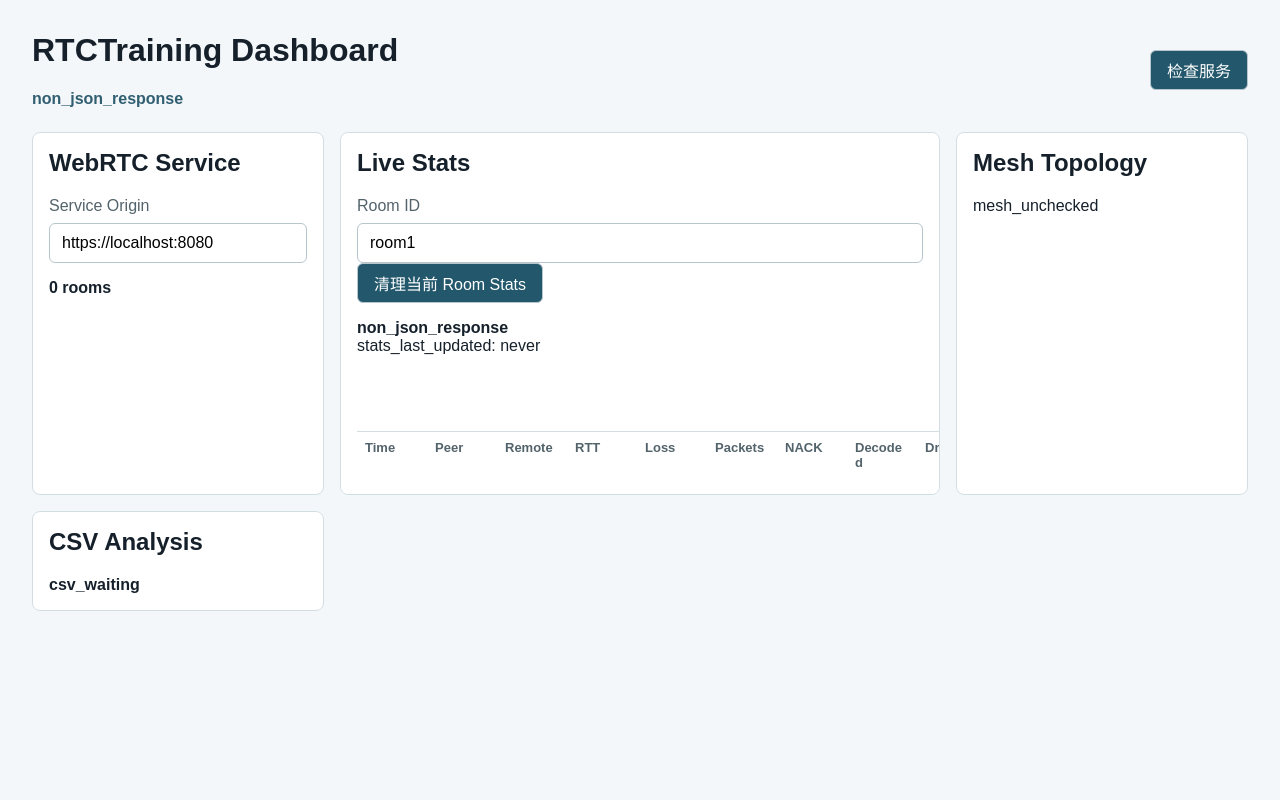
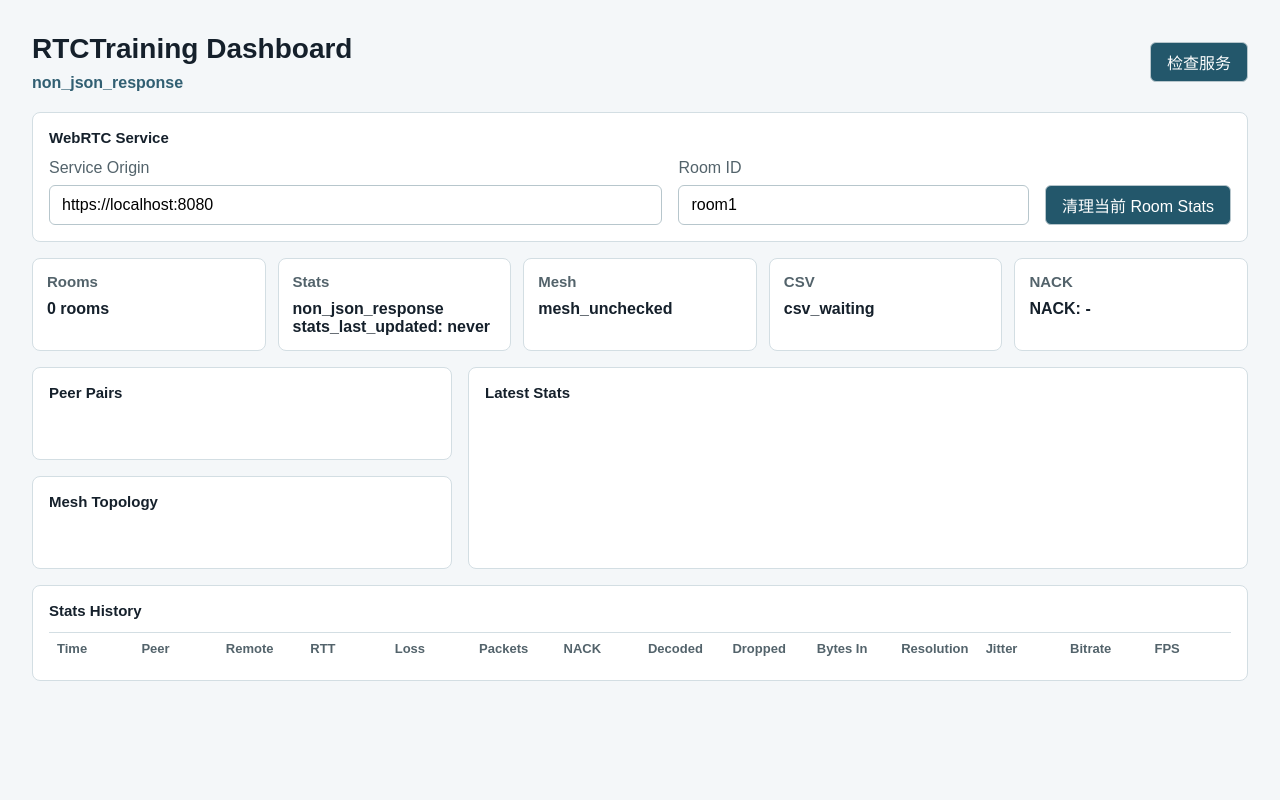
Before and after one commit to kaysono0/RTCTraining, a Python web app: template templates/dashboard/index.html in a window 1280 px wide. Run offline with Jinja, Linux system fonts and the light colour scheme; the template is opened without the code that fills it, so the values that code supplies are empty.

Commit message:
Redesign dashboard layout

```diff
--- a/static/dashboard/dashboard.css
+++ b/static/dashboard/dashboard.css
@@ -7,6 +7,7 @@ body {
   color: #15202b;
   background: #f4f7f9;
   font-family: Arial, "PingFang SC", "Microsoft YaHei", sans-serif;
+  overflow-x: hidden;
 }
 
 .dashboard-shell {
@@ -19,13 +20,25 @@ body {
   align-items: center;
   justify-content: space-between;
   gap: 24px;
-  margin-bottom: 24px;
+  margin-bottom: 20px;
 }
 
 h1,
 h2,
 p {
   margin-top: 0;
+}
+
+h1 {
+  margin-bottom: 8px;
+  font-size: 28px;
+  line-height: 1.2;
+}
+
+h2 {
+  margin-bottom: 12px;
+  font-size: 15px;
+  line-height: 1.25;
 }
 
 #serviceState {
@@ -54,34 +67,87 @@ input {
   padding: 0 12px;
 }
 
-.status-grid {
+.dashboard-control-bar {
   display: grid;
-  grid-template-columns: repeat(auto-fit, minmax(260px, 1fr));
+  grid-template-columns: minmax(260px, 1.4fr) minmax(180px, 0.8fr) max-content;
+  align-items: end;
   gap: 16px;
-}
-
-.status-panel {
+  margin-bottom: 16px;
   padding: 16px;
   border: 1px solid #d3dee3;
   border-radius: 8px;
   background: #ffffff;
 }
 
+.control-bar-title {
+  grid-column: 1 / -1;
+  margin-bottom: -4px;
+}
+
+.dashboard-control-bar label,
 .status-panel label {
   display: block;
   margin-bottom: 8px;
   color: #53636b;
 }
 
-#roomSummary,
-#csvState,
-#statsState {
-  margin: 16px 0 0;
+.dashboard-summary-strip {
+  display: grid;
+  grid-template-columns: repeat(5, minmax(0, 1fr));
+  gap: 12px;
+  margin-bottom: 16px;
+}
+
+.dashboard-summary-strip article,
+.dashboard-latest-column,
+.dashboard-history-section,
+.status-panel {
+  border: 1px solid #d3dee3;
+  border-radius: 8px;
+  background: #ffffff;
+}
+
+.dashboard-summary-strip article {
+  min-width: 0;
+  padding: 14px;
+}
+
+.dashboard-summary-strip h2 {
+  margin-bottom: 8px;
+  color: #53636b;
+}
+
+.dashboard-summary-strip p {
+  margin-bottom: 0;
+  overflow-wrap: anywhere;
   font-weight: 700;
 }
 
-.stats-panel {
-  grid-column: span 2;
+.dashboard-main-grid {
+  display: grid;
+  grid-template-columns: minmax(280px, 0.35fr) minmax(0, 0.65fr);
+  gap: 16px;
+  margin-bottom: 16px;
+}
+
+.dashboard-side-column {
+  display: grid;
+  align-content: start;
+  gap: 16px;
+}
+
+.dashboard-latest-column,
+.dashboard-history-section {
+  min-width: 0;
+  padding: 16px;
+}
+
+.status-panel {
+  padding: 16px;
+}
+
+.dashboard-table-scroll {
+  width: 100%;
   overflow-x: auto;
 }
 
@@ -89,15 +155,28 @@ input {
   display: grid;
   gap: 6px;
   min-height: 28px;
-  margin: 16px 0;
+  margin: 0;
   padding-left: 18px;
+}
+
+#meshTopology {
+  display: grid;
+  gap: 8px;
+  min-height: 28px;
+  margin: 0;
+  padding-left: 18px;
+}
+
+#peerPairList li,
+#meshTopology li {
+  overflow-wrap: anywhere;
 }
 
 #latestStatsPanel {
   display: grid;
-  grid-template-columns: minmax(96px, max-content) 1fr;
+  grid-template-columns: minmax(128px, max-content) minmax(0, 1fr);
   gap: 8px 16px;
-  margin: 16px 0;
+  margin: 0;
 }
 
 #latestStatsPanel dt {
@@ -107,6 +186,7 @@ input {
 
 #latestStatsPanel dd {
   margin: 0;
+  overflow-wrap: anywhere;
 }
 
 #statsHistoryTable {
@@ -126,21 +206,55 @@ input {
 }
 
 #statsHistoryTable th {
+  position: sticky;
+  top: 0;
+  z-index: 1;
   color: #53636b;
+  background: #ffffff;
   font-size: 13px;
 }
 
-@media (max-width: 640px) {
+@media (max-width: 760px) {
   .dashboard-shell {
-    padding: 20px;
+    padding: 16px;
   }
 
   .dashboard-header {
     align-items: stretch;
     flex-direction: column;
+    gap: 12px;
   }
 
-  .stats-panel {
-    grid-column: span 1;
+  h1 {
+    font-size: 24px;
+  }
+
+  button,
+  input {
+    width: 100%;
+  }
+
+  .dashboard-control-bar {
+    grid-template-columns: 1fr;
+    gap: 12px;
+    padding: 8px;
+  }
+
+  .dashboard-summary-strip {
+    grid-template-columns: repeat(2, minmax(0, 1fr));
+  }
+
+  .dashboard-main-grid {
+    display: flex;
+    flex-direction: column;
+  }
+
+  .dashboard-latest-column {
+    order: -1;
+  }
+
+  #latestStatsPanel {
+    grid-template-columns: minmax(104px, max-content) minmax(0, 1fr);
+    font-size: 14px;
   }
 }
--- a/static/dashboard/dashboard.js
+++ b/static/dashboard/dashboard.js
@@ -175,8 +175,13 @@
     panel.innerHTML = "";
     const latest = (samples || [])[0];
     if (!latest) {
+      setText("nackSummary", "NACK: -");
       return;
     }
+    setText(
+      "nackSummary",
+      `NACK: ${formatMetric(metric(latest, "nack_mode"), "")} / ${formatMetric(metric(latest, "nack_count"), "")}`
+    );
 
     const missing = missingFields(latest);
     const rows = [
--- a/templates/dashboard/index.html
+++ b/templates/dashboard/index.html
@@ -4,7 +4,7 @@
     <meta charset="utf-8">
     <meta name="viewport" content="width=device-width, initial-scale=1">
     <title>RTCTraining Dashboard</title>
-    <link rel="stylesheet" href="/static/dashboard/dashboard.css?v=20260507-dashboard-cache-contract">
+    <link rel="stylesheet" href="/static/dashboard/dashboard.css?v=20260507-dashboard-workstation-layout">
   </head>
   <body>
     <main class="dashboard-shell">
@@ -15,22 +15,60 @@
         </div>
         <button id="checkServiceButton" type="button">检查服务</button>
       </header>
-      <section class="status-grid">
-        <article class="status-panel">
-          <h2>WebRTC Service</h2>
+      <section class="dashboard-control-bar">
+        <h2 class="control-bar-title">WebRTC Service</h2>
+        <div>
           <label for="webrtcOriginInput">Service Origin</label>
           <input id="webrtcOriginInput" value="https://localhost:8080">
+        </div>
+        <div>
+          <label for="statsRoomInput">Room ID</label>
+          <input id="statsRoomInput" value="room1">
+        </div>
+        <button id="clearStatsButton" type="button">清理当前 Room Stats</button>
+      </section>
+      <section class="dashboard-summary-strip">
+        <article>
+          <h2>Rooms</h2>
           <p id="roomSummary">0 rooms</p>
         </article>
-        <article class="status-panel stats-panel">
-          <h2>Live Stats</h2>
-          <label for="statsRoomInput">Room ID</label>
-          <input id="statsRoomInput" value="room1">
-          <button id="clearStatsButton" type="button">清理当前 Room Stats</button>
+        <article>
+          <h2>Stats</h2>
           <p id="statsState">stats_unchecked</p>
           <p id="statsRefreshState">stats_last_updated: never</p>
-          <ul id="peerPairList"></ul>
+        </article>
+        <article>
+          <h2>Mesh</h2>
+          <p id="meshTopologyState">mesh_unchecked</p>
+        </article>
+        <article>
+          <h2>CSV</h2>
+          <p id="csvState">csv_waiting</p>
+        </article>
+        <article>
+          <h2>NACK</h2>
+          <p id="nackSummary">NACK: -</p>
+        </article>
+      </section>
+      <section class="dashboard-main-grid">
+        <div class="dashboard-side-column">
+          <article class="status-panel">
+            <h2>Peer Pairs</h2>
+            <ul id="peerPairList"></ul>
+          </article>
+          <article class="status-panel">
+            <h2>Mesh Topology</h2>
+            <ul id="meshTopology"></ul>
+          </article>
+        </div>
+        <article class="dashboard-latest-column">
+          <h2>Latest Stats</h2>
           <dl id="latestStatsPanel"></dl>
+        </article>
+      </section>
+      <section class="dashboard-history-section">
+        <h2>Stats History</h2>
+        <div class="dashboard-table-scroll">
           <table id="statsHistoryTable">
             <thead>
               <tr>
@@ -52,19 +90,10 @@
             </thead>
             <tbody></tbody>
           </table>
-        </article>
-        <article class="status-panel">
-          <h2>Mesh Topology</h2>
-          <p id="meshTopologyState">mesh_unchecked</p>
-          <ul id="meshTopology"></ul>
-        </article>
-        <article class="status-panel">
-          <h2>CSV Analysis</h2>
-          <p id="csvState">csv_waiting</p>
-        </article>
+        </div>
       </section>
     </main>
-    <script src="/static/dashboard/dashboard.js?v=20260507-mesh-topology-nack-mode-analysis-fields"></script>
+    <script src="/static/dashboard/dashboard.js?v=20260507-mesh-topology-nack-mode-workstation-layout"></script>
     <script>
       (function () {
         window.__RTCTrainingDashboardInlineBootstrap = true;
```
Also changed, not shown: tests/test_playwright_e2e.py (+28 -0 lines), tests/test_ui_routes.py (+12 -0 lines).
